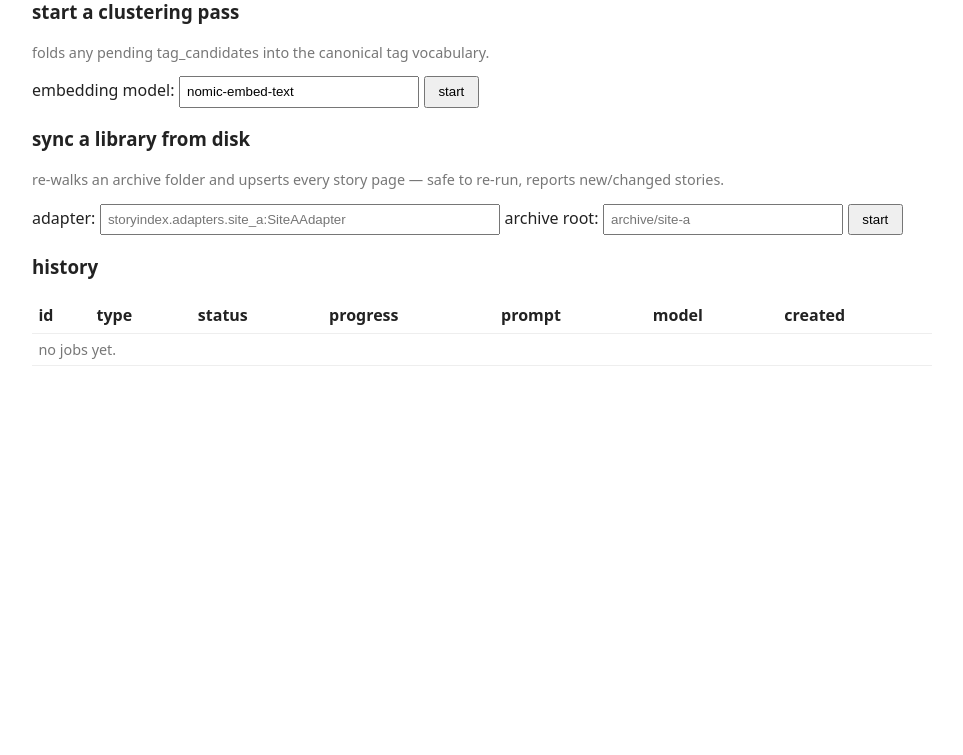
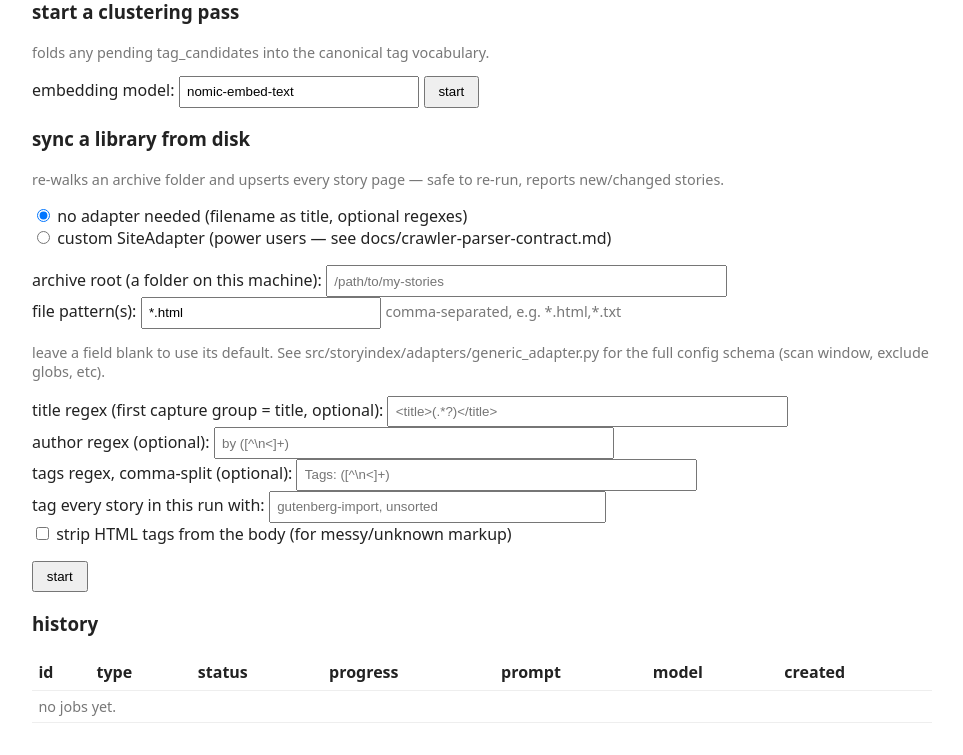
Before and after one commit to randyau/storyindex, a Flask app: page /jobs in a window 1280 px wide. Shown: the part 302-1057 px from the top of the page, without its empty margins (158-1121 px from the left). Before the commit the page ends 668 px from the top, so only its background shows below. Run offline with Flask 3, Linux system fonts and the light colour scheme; data comes from the database, SQL or seed files in the repository; data that the repository does not hold is empty.

Commit message:
Fix sync-job/GenericAdapter mismatch, add a no-code sync form
run_sync_job hardcoded *.html and called adapter.extract() with no
relpath/config, so GenericAdapter (filename fallback, regex config)
silently couldn't work through the web UI even though the CLI script
supported it. Brought jobs.py's sync runner in line with parse_site.py.

The sync form previously required typing a Python module:ClassName
import spec by hand. It now defaults to a "no adapter needed" mode
with plain fields (title/author/tags regex, batch tags, glob pattern)
that builds a GenericAdapter config for you, with a "custom SiteAdapter"
mode still available for power users.

```diff
--- a/src/storyindex/app.py
+++ b/src/storyindex/app.py
@@ -376,17 +376,44 @@ def create_cluster_job():
     return redirect(url_for("job_detail", job_id=job_id))
 
 
+GENERIC_ADAPTER_SPEC = "storyindex.adapters.generic_adapter:GenericAdapter"
+
+
 @app.route("/jobs/sync", methods=["POST"])
 def create_sync_job():
     import json
 
     conn = get_db()
-    adapter = request.form.get("adapter", "").strip()
+    mode = request.form.get("mode", "generic")
     archive_root = request.form.get("archive_root", "").strip()
-    if not adapter or not archive_root:
+    glob = request.form.get("glob", "*.html").strip() or "*.html"
+    if not archive_root:
         return redirect(url_for("jobs_list"))
-    scope = json.dumps({"adapter": adapter, "archive_root": archive_root})
-    job_id = db.create_job(conn, "sync", _now(), scope=scope)
+
+    if mode == "custom":
+        adapter = request.form.get("adapter", "").strip()
+        if not adapter:
+            return redirect(url_for("jobs_list"))
+        scope = {"adapter": adapter, "archive_root": archive_root, "glob": glob}
+    else:
+        config = {}
+        title_regex = request.form.get("title_regex", "").strip()
+        author_regex = request.form.get("author_regex", "").strip()
+        tags_regex = request.form.get("tags_regex", "").strip()
+        tags = [t.strip() for t in request.form.get("tags", "").split(",") if t.strip()]
+        if title_regex:
+            config["title_regex"] = title_regex
+        if author_regex:
+            config["author_regex"] = author_regex
+        if tags_regex:
+            config["tags_regex"] = tags_regex
+        if tags:
+            config["tags"] = tags
+        if request.form.get("strip_html") == "on":
+            config["strip_html"] = True
+        scope = {"adapter": GENERIC_ADAPTER_SPEC, "archive_root": archive_root, "glob": glob, "config": config}
+
+    job_id = db.create_job(conn, "sync", _now(), scope=json.dumps(scope))
     conn.commit()
     _spawn_job(job_id)
     return redirect(url_for("job_detail", job_id=job_id))
--- a/src/storyindex/templates/jobs.html
+++ b/src/storyindex/templates/jobs.html
@@ -33,10 +33,31 @@
 
 <h3>sync a library from disk</h3>
 <p class="muted">re-walks an archive folder and upserts every story page — safe to re-run, reports new/changed stories.</p>
-<form method="post" action="{{ url_for('create_sync_job') }}">
-  <label>adapter: <input type="text" name="adapter" placeholder="storyindex.adapters.site_a:SiteAAdapter" style="width:24rem"></label>
-  <label>archive root: <input type="text" name="archive_root" placeholder="archive/site-a" style="width:14rem"></label>
-  <input type="submit" value="start">
+
+<form method="post" action="{{ url_for('create_sync_job') }}" id="sync-form">
+  <input type="hidden" name="mode" id="sync-mode" value="generic">
+  <p>
+    <label><input type="radio" name="sync_mode_radio" value="generic" checked onchange="document.getElementById('sync-mode').value='generic'; document.getElementById('generic-fields').style.display=''; document.getElementById('custom-fields').style.display='none';"> no adapter needed (filename as title, optional regexes)</label><br>
+    <label><input type="radio" name="sync_mode_radio" value="custom" onchange="document.getElementById('sync-mode').value='custom'; document.getElementById('generic-fields').style.display='none'; document.getElementById('custom-fields').style.display='';"> custom SiteAdapter (power users — see docs/crawler-parser-contract.md)</label>
+  </p>
+
+  <label>archive root (a folder on this machine): <input type="text" name="archive_root" placeholder="/path/to/my-stories" style="width:24rem"></label><br>
+  <label>file pattern(s): <input type="text" name="glob" value="*.html" style="width:14rem"> <span class="muted">comma-separated, e.g. *.html,*.txt</span></label>
+
+  <div id="generic-fields">
+    <p class="muted">leave a field blank to use its default. See src/storyindex/adapters/generic_adapter.py for the full config schema (scan window, exclude globs, etc).</p>
+    <label>title regex (first capture group = title, optional): <input type="text" name="title_regex" placeholder="&lt;title&gt;(.*?)&lt;/title&gt;" style="width:24rem"></label><br>
+    <label>author regex (optional): <input type="text" name="author_regex" placeholder="by ([^\n&lt;]+)" style="width:24rem"></label><br>
+    <label>tags regex, comma-split (optional): <input type="text" name="tags_regex" placeholder="Tags: ([^\n&lt;]+)" style="width:24rem"></label><br>
+    <label>tag every story in this run with: <input type="text" name="tags" placeholder="gutenberg-import, unsorted" style="width:20rem"></label><br>
+    <label><input type="checkbox" name="strip_html"> strip HTML tags from the body (for messy/unknown markup)</label>
+  </div>
+
+  <div id="custom-fields" style="display:none">
+    <label>adapter: <input type="text" name="adapter" placeholder="storyindex.adapters.site_a:SiteAAdapter" style="width:24rem"></label>
+  </div>
+
+  <p><input type="submit" value="start"></p>
 </form>
 
 <h3>history</h3>
```
Also changed, not shown: src/storyindex/jobs.py (+34 -6 lines), tests/test_app_sync.py (added, +69 -0 lines), tests/test_sync_job.py (+31 -0 lines).
